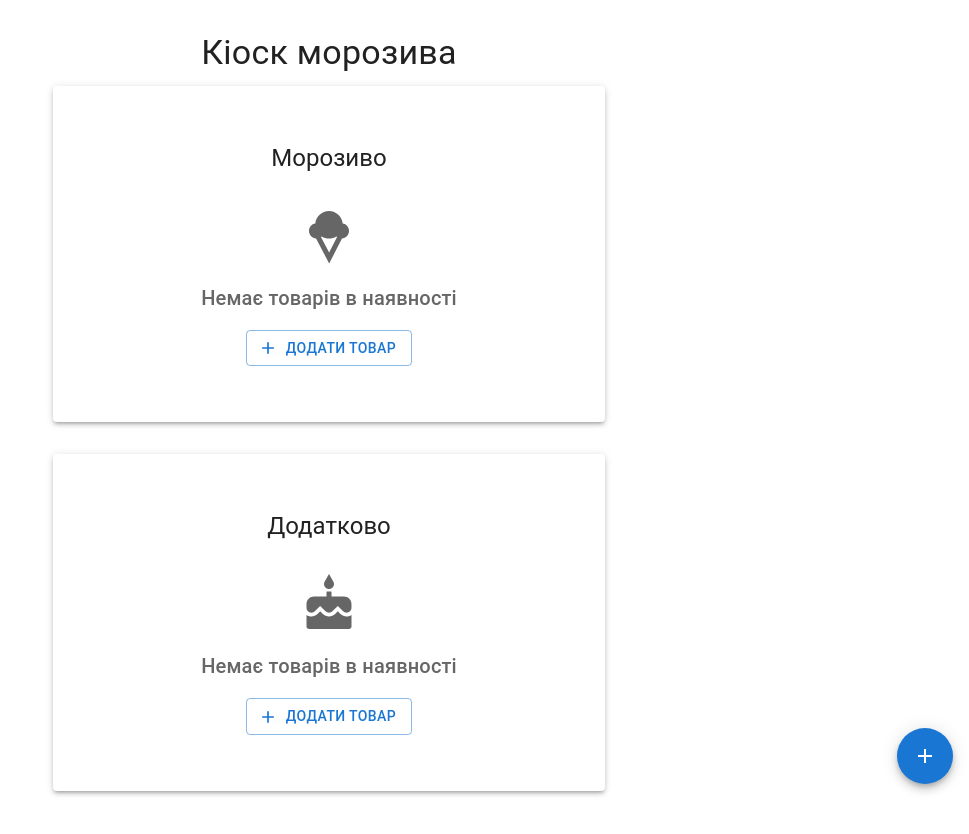
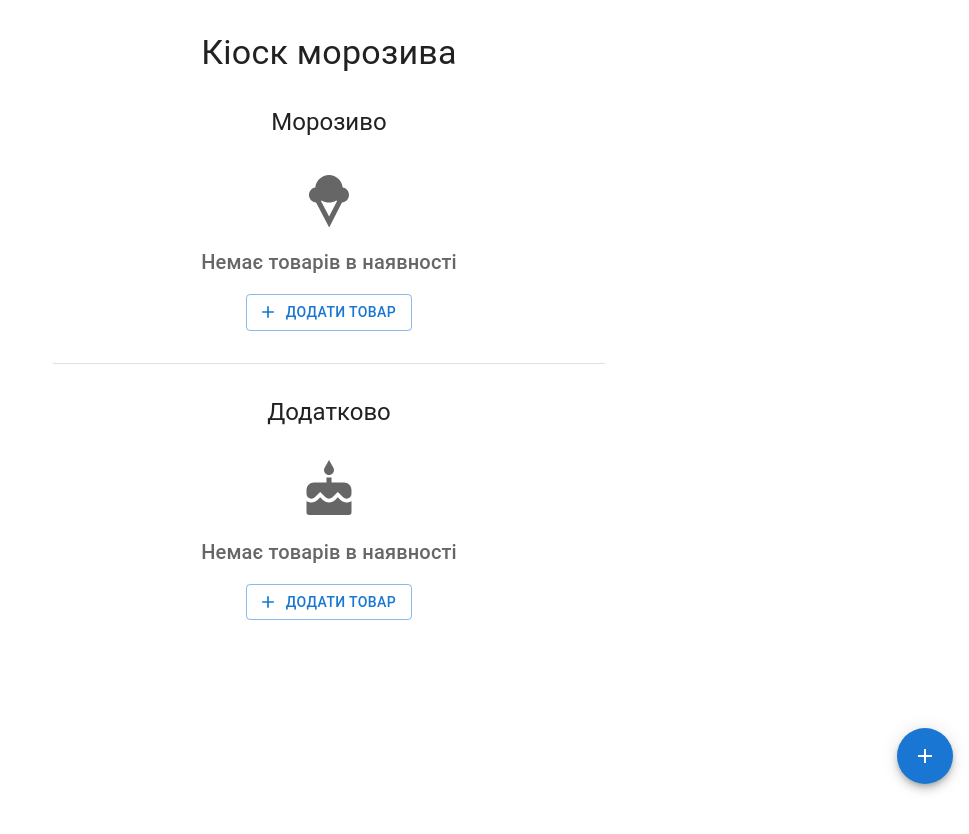
Before and after one commit to Saref111/ice-cream, a Next.js app: page / in a window 1280 px wide. Shown: the top 834 px of the page, without its empty margins (311-1280 px from the left). After the commit the page ends 800 px from the top, so only its background shows below. Built offline with nearby package versions, Linux system fonts and the light colour scheme.

Commit message:
minor fixes

```diff
--- a/src/app/components/IceCreamStore.tsx
+++ b/src/app/components/IceCreamStore.tsx
@@ -6,7 +6,7 @@ import {
   deleteIceCream, deleteGood, recordSale, recordGoodSale,
   type IceCream, type Item
 } from '../../lib/db';
-import { Container, Typography, Fab, Divider, Paper } from '@mui/material';
+import { Container, Typography, Fab, Divider } from '@mui/material';
 import AddIcon from '@mui/icons-material/Add';
 import IceCreamIcon from '@mui/icons-material/Icecream';
 import CandyIcon from '@mui/icons-material/Cake';
@@ -58,7 +58,6 @@ export default function IceCreamStore() {
     <Container maxWidth="sm" sx={{ textAlign: 'center', mt: 4, pb: 8 }}>
       <Typography variant="h4" gutterBottom>Кіоск морозива</Typography>
 
-      <Paper elevation={3} sx={{ p: 3, mb: 4 }}>
       <ItemList
         title="Морозиво"
         items={iceCreams}
@@ -67,9 +66,9 @@ export default function IceCreamStore() {
         onAdd={() => setIsIceCreamDialogOpen(true)}
         emptyIcon={<IceCreamIcon sx={{ fontSize: 60 }} />}
       />
-      </Paper>
 
-      <Paper elevation={3} sx={{ p: 3 }}>
+      <Divider sx={{ my: 4 }} />
+
       <ItemList
         title="Додатково"
         items={goods}
@@ -78,7 +77,6 @@ export default function IceCreamStore() {
         onAdd={() => setIsGoodsDialogOpen(true)}
         emptyIcon={<CandyIcon sx={{ fontSize: 60 }} />}
       />
-      </Paper>
 
       <Fab
         color="primary"
--- a/src/lib/db.tsx
+++ b/src/lib/db.tsx
@@ -26,7 +26,7 @@ export interface Item {
 }
 
 async function initDB() {
-    return openDB(DB_NAME, 2, {
+    return openDB(DB_NAME, 3, {
         upgrade(db, oldVersion, newVersion) {
             if (oldVersion < 1) {
                 db.createObjectStore(STORE_NAME, { keyPath: 'id', autoIncrement: true });
```
Lines whose indentation alone changed are shown as unchanged.
